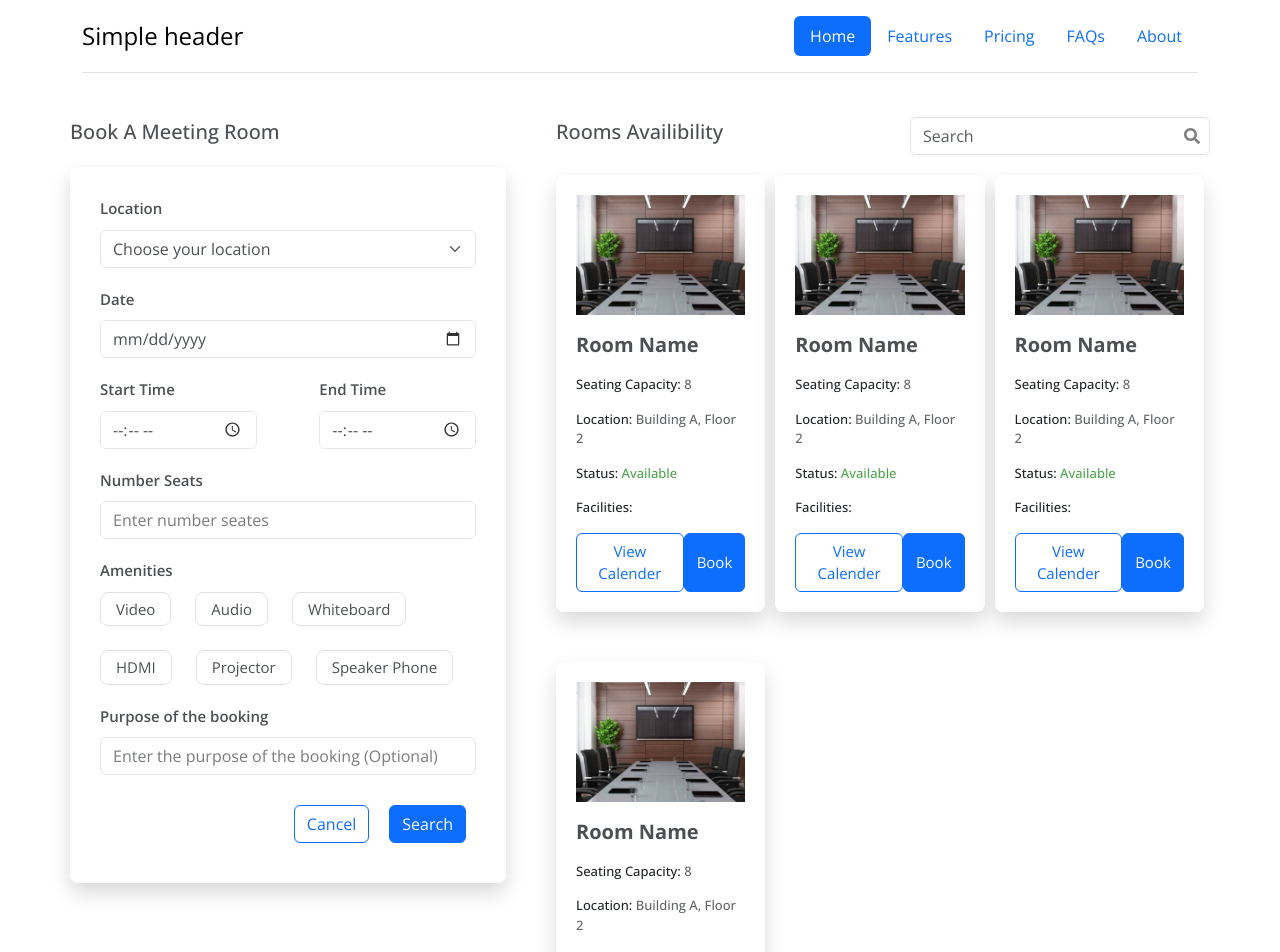
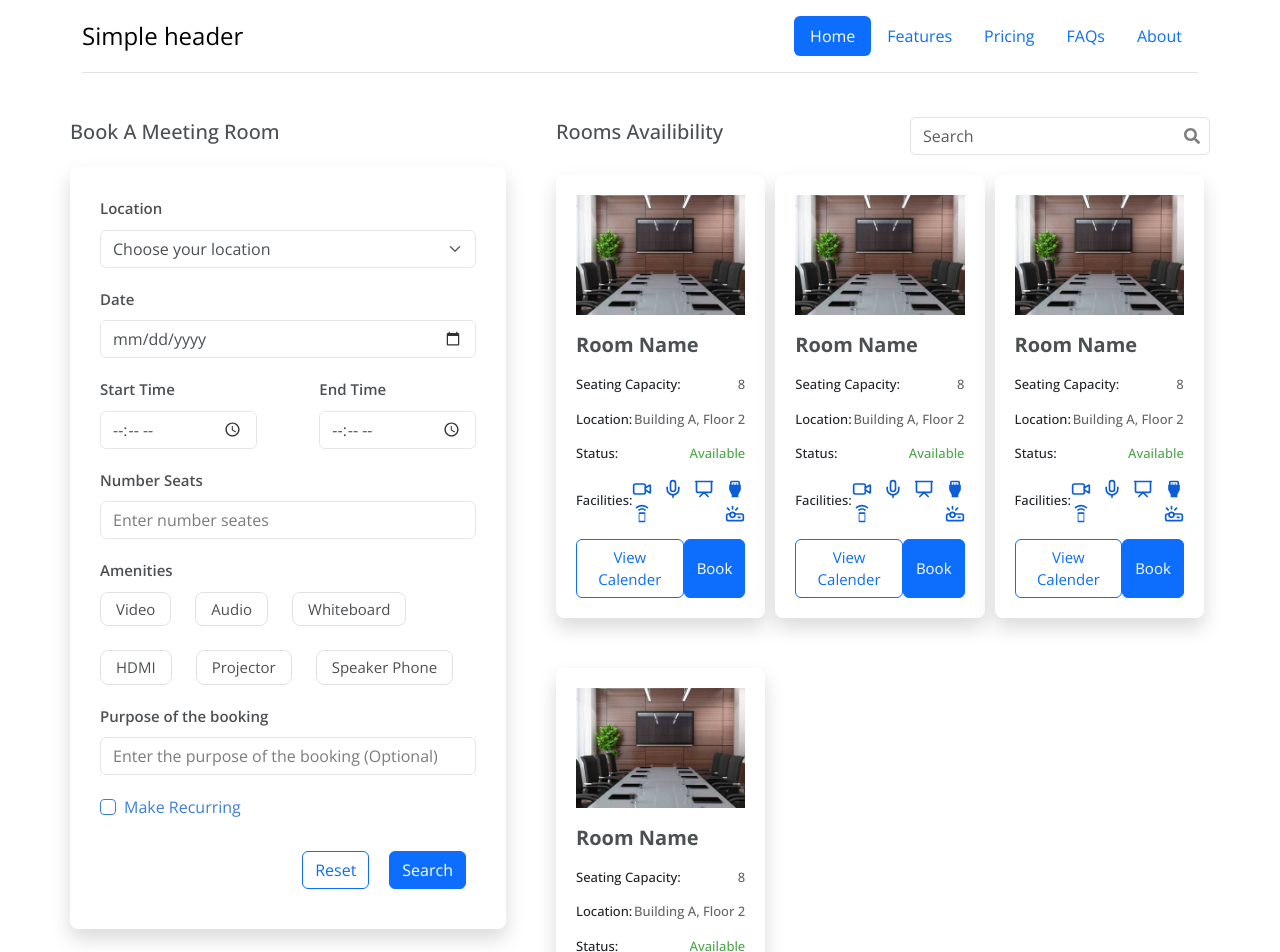
Before and after one commit to gnad0722/Meeting_Room_Web, a React (Create React App) app: page /room in a window 1280 px wide. Shown: the top 952 px of the page. Built offline with nearby package versions, Linux system fonts and the light colour scheme.

Commit message:
Complete Booking Page v2

```diff
--- a/src/assets/styles/bookingPage.css
+++ b/src/assets/styles/bookingPage.css
@@ -62,6 +62,69 @@
 .amenty:hover:not(.amenty-chosen) {
   background-color: rgba(0, 0, 0, 0.1);
 }
+#titleRecurrence {
+  color: #0b5ed7;
+}
+.custom-check {
+  border-color: #0b5ed7 !important;
+}
+.form-check-input:focus {
+  box-shadow: none !important;
+  outline: none !important;
+  border-color: #dee2e6;
+}
+.recurrence-form {
+  display: flex;
+  border-radius: 0.5rem;
+  border: 1px solid rgba(0, 0, 0, 0.15);
+  position: relative;
+  width: 100%;
+  height: auto;
+  margin-top: 10px;
+  padding: 20px;
+}
+.recurrence-form #title {
+  position: absolute;
+  top: -13px;
+  left: 10px;
+  z-index: 100;
+  background-color: white;
+  padding: 0px 10px;
+}
+.recurrence-check {
+  display: flex;
+  flex-direction: column;
+  width: 30%;
+  padding-right: 50px;
+  gap: 10px;
+  border-right: 1px solid rgba(0, 0, 0, 0.5);
+}
+.recurrence-detail {
+  width: 70%;
+  display: flex;
+  justify-content: center;
+  align-items: center;
+}
+#recurrenceDaily {
+  display: flex;
+  justify-content: center;
+  align-items: center;
+  gap: 20px;
+  width: 100%;
+}
+#recurrenceDaily input {
+  width: 100px;
+}
+#recurrenceWeekly {
+  display: flex;
+  justify-content: center;
+  align-items: center;
+  gap: 20px;
+  width: 100%;
+}
+#recurrenceWeekly select{
+  width: 150px;
+}
 .booking-list {
   width: 60%;
 }
@@ -100,15 +163,25 @@
   opacity: 0.8;
 }
 .card-room #roomInfo {
+  display: flex;
   font-size: 13px;
   font-weight: 500;
+  justify-content: space-between;
+  align-items: center;
 }
 .card-room #roomInfo span {
   font-size: 13px;
   font-weight: 500;
   opacity: 0.7;
 }
-
+.card-room #roomInfo .list-facility {
+  display: flex;
+  justify-content: space-between;
+  flex-wrap: wrap;
+  font-size: 20px;
+  color: #0b5ed7;
+  gap: 5px;
+}
 .card-room img {
   width: 100%;
   height: 120px;
--- a/src/components/BookingForm.jsx
+++ b/src/components/BookingForm.jsx
@@ -1,6 +1,7 @@
 import React, { useState } from "react";
 import "../assets/styles/bookingPage.css";
 import Amenty from "./Amenty";
+import RecurrenceForm from "./RecurrenceForm";
 function BookingForm() {
   const [listAmenties, setList] = useState([
     "Video",
@@ -11,6 +12,7 @@ function BookingForm() {
     "Speaker Phone",
   ]);
   const [listChosen, setChosen] = useState([]);
+  const [recurrence, setRecurrence] = useState(false);
   function handelChosen(amenty) {
     setChosen((prev) => {
       if (prev.includes(amenty)) {
@@ -95,9 +97,24 @@ function BookingForm() {
             placeholder="Enter the purpose of the booking (Optional)"
           ></input>
         </div>
+        <div id="form">
+          <div class="form-check">
+            <input
+              class="form-check-input custom-check"
+              type="checkbox"
+              value=""
+              id="checkDefault"
+              onChange={(e) => setRecurrence(e.target.checked)}
+            />
+            <label id="titleRecurrence" class="form-check-label" for="checkRecurrence">
+              Make Recurring
+            </label>
+          </div>
+          {recurrence && <RecurrenceForm />}
+        </div>
         <div className="d-flex justify-content-end w-100">
           <button type="button" class="btn btn-outline-primary">
-            Cancel
+            Reset
           </button>
           <button type="button" class="btn btn-primary">
             Search
--- /dev/null
+++ b/src/components/RecurrenceForm.jsx
@@ -0,0 +1,65 @@
+import React, { useState } from "react";
+import "../assets/styles/bookingPage.css";
+function RecurrenceForm() {
+  const [recurrence, setRecurrence] = useState("Daily");
+  console.log(recurrence);
+  return (
+    <div className="recurrence-form">
+      <span id="title">Recurrence Pattern</span>
+      <div className="recurrence-check">
+        <div class="form-check">
+          <input
+            class="form-check-input"
+            type="radio"
+            name="exampleRadios"
+            id="exampleRadios1"
+            value="Daily"
+            checked={recurrence === "Daily"}
+            onChange={(e) => setRecurrence(e.target.value)}
+          />
+          <label class="form-check-label" for="exampleRadios1">
+            Daily
+          </label>
+        </div>
+        <div class="form-check">
+          <input
+            class="form-check-input"
+            type="radio"
+            name="exampleRadios"
+            id="exampleRadios2"
+            value="Weekly"
+             checked={recurrence === "Weekly"}
+            onChange={(e) => setRecurrence(e.target.value)}
+          />
+          <label class="form-check-label" for="exampleRadios2">
+            Weekly
+          </label>
+        </div>
+      </div>
+      <div className="recurrence-detail">
+        {recurrence === "Daily" ? (
+          <div id="recurrenceDaily">
+            <span>Every:</span>
+            <input type="number" class="form-control" id="numberSeats"></input>
+            <span>days</span>
+          </div>
+        ) : (
+          <div id="recurrenceWeekly">
+            <span>Every:</span>
+            <select class="form-select" aria-label="Default select example">
+              <option selected>Date</option>
+              <option value="1">Monday</option>
+              <option value="2">Tuesday</option>
+              <option value="3">Wednesday</option>
+              <option value="4">Thursday</option>
+              <option value="5">Friday</option>
+              <option value="6">Saturday</option>
+              <option value="7">Sunday</option>
+            </select>
+          </div>
+        )}
+      </div>
+    </div>
+  );
+}
+export default RecurrenceForm;
--- a/src/components/RoomCard.jsx
+++ b/src/components/RoomCard.jsx
@@ -1,6 +1,8 @@
 import React from "react";
 import "../assets/styles/bookingPage.css";
 import image from "../assets/images/meetingroom.jpg";
+import { LuVideo, LuMic, LuPresentation,LuProjector } from "react-icons/lu";
+import { MdSpeakerPhone, MdSettingsInputHdmi } from "react-icons/md";
 function RoomCard() {
   return (
     <div className="card-room">
@@ -16,7 +18,14 @@ function RoomCard() {
         Status: <span style={{ color: "green" }}>Available</span>
       </span>
       <span id="roomInfo">
-        Facilities: <div className="list-facility"></div>
+        Facilities: <div className="list-facility">
+          <LuVideo/>
+          <LuMic/>
+          <LuPresentation/>
+          <MdSettingsInputHdmi/>
+          <MdSpeakerPhone/>
+          <LuProjector/>
+        </div>
       </span>
         <div className="d-flex justify-content-between w-100">
           <button type="button" class="btn btn-outline-primary">
```
